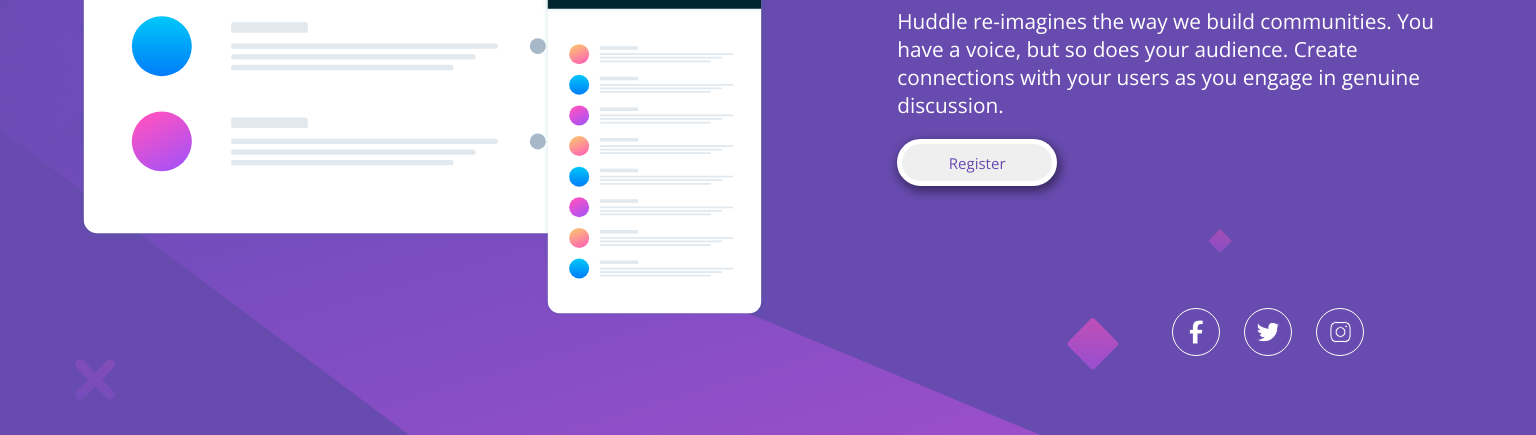
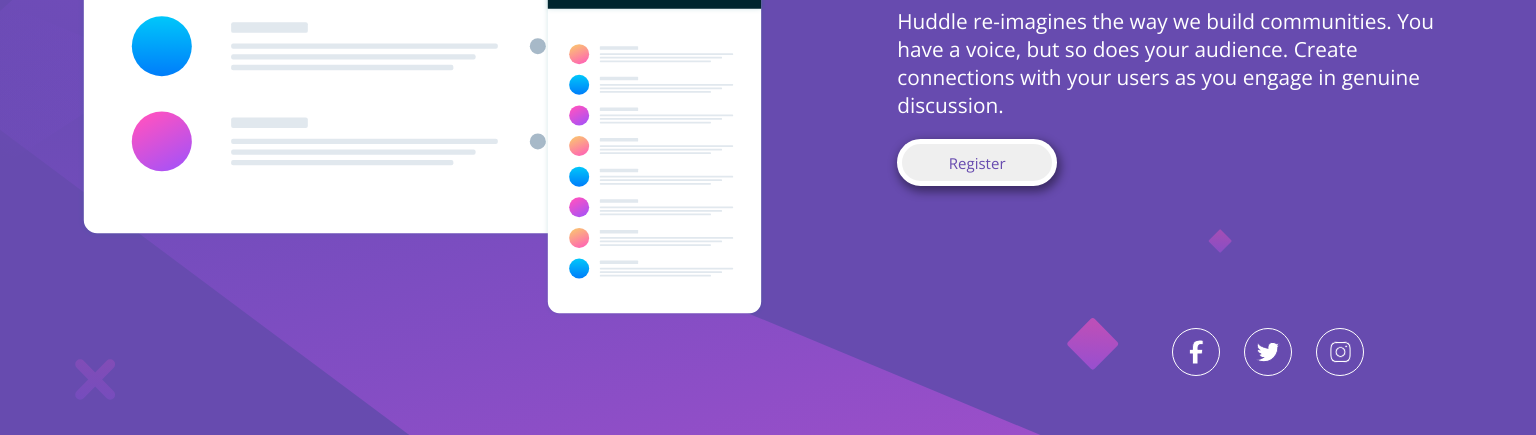
Before and after one commit to SalmaW03/Frontend-mentor-Huddle-Landing-Page-challenge, a plain HTML site: page index.html in a window 1536 px wide. Shown: the part 365-800 px from the top of the page. Drawn offline with nearby package versions, Linux system fonts and the light colour scheme.

Commit message:
Add files via upload

```diff
--- a/style.css
+++ b/style.css
@@ -102,7 +102,7 @@
     }
     .social-icons {
         position: relative;
-        bottom: -620px;
+        bottom: -640px;
         right: -910px;
     }
     .logo {
```
